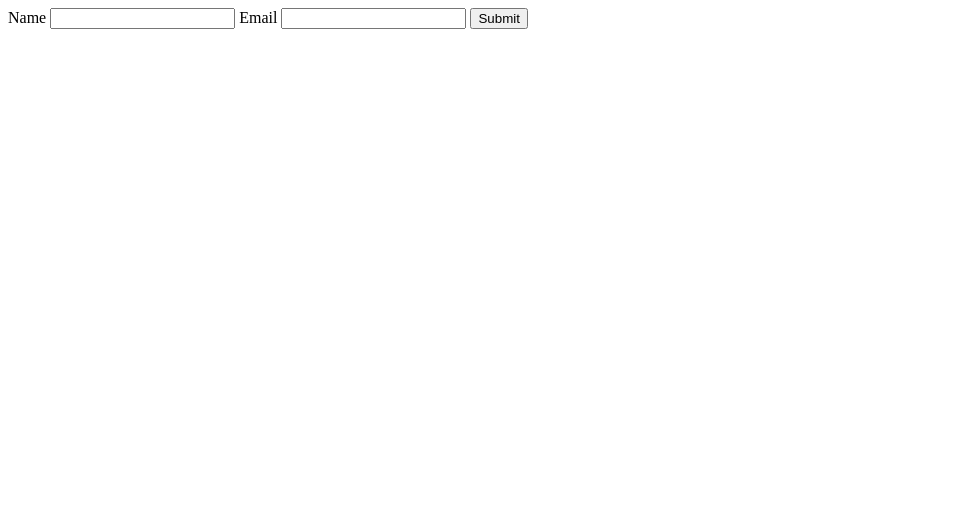
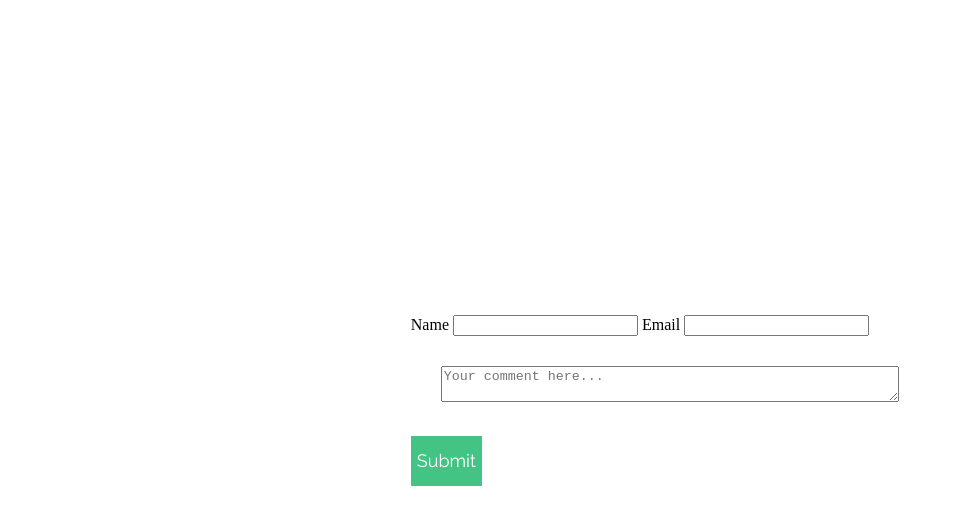
Before and after one commit to garrett-c714/email-form, a plain HTML site: page form/index.html in a window 1280 px wide. Shown: the whole page, without its empty margins (0-954 px from the left). Drawn offline with Linux system fonts and the light colour scheme.

Commit message:
Completed with no bugs...

```diff
--- a/form/index.html
+++ b/form/index.html
@@ -1,20 +1,33 @@
 <!DOCTYPE html>
 <html>
+
 <head>
     <title>Email Form</title>
     <meta charset="UTF-8">
+    <!--Raleway-->
+    <link rel="preconnect" href="https://fonts.googleapis.com">
+    <link rel="preconnect" href="https://fonts.gstatic.com" crossorigin>
+    <link href="https://fonts.googleapis.com/css2?family=Raleway:wght@200;400&display=swap" rel="stylesheet">
+    <!-- ----- -->
     <link rel='stylesheet' type='text/css' href='style.css'>
 </head>
+
 <body>
     <div id='container'>
+        <div id='form-container'>
             <form>
                 <label for='name'>Name</label>
                 <input type='text' id='name' name='name'>
                 <label for='email'>Email</label>
                 <input type='email' id='email' name='email'>
-                <input type="submit" value="Submit">
+                <br>
+                <textarea placeholder="Your comment here..."></textarea>
+                <br>
+                <input id='submit' type="submit" value="Submit">
             </form>
+        </div>
     </div>
     <script src='index.js'></script>
 </body>
+
 </html>
--- a/form/style.css
+++ b/form/style.css
@@ -0,0 +1,28 @@
+:root {
+    --main: #43c485;
+}
+
+* {
+    box-sizing: border-box;
+}
+
+#container {
+    display: flex;
+    justify-content: center;
+    align-items: center;
+    height: 98vh;
+}
+
+textarea {
+    width: 100%;
+    margin: 30px;
+}
+
+#submit {
+    background-color: var(--main);
+    color: white;
+    border: none;
+    height: 50px;
+    font-size: large;
+    font-family: 'Raleway', sans-serif;
+}
```
Lines whose indentation alone changed are shown as unchanged.
